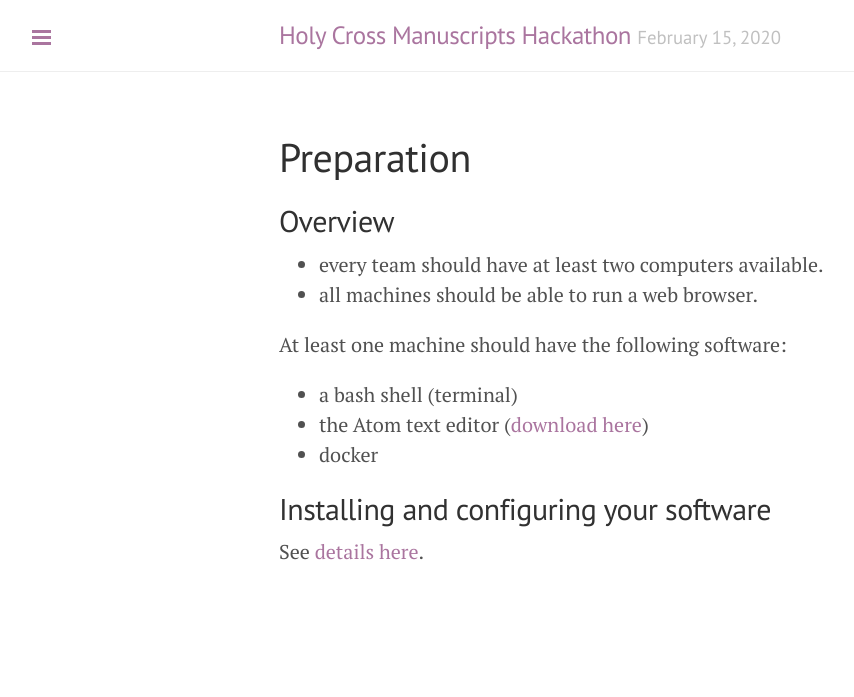
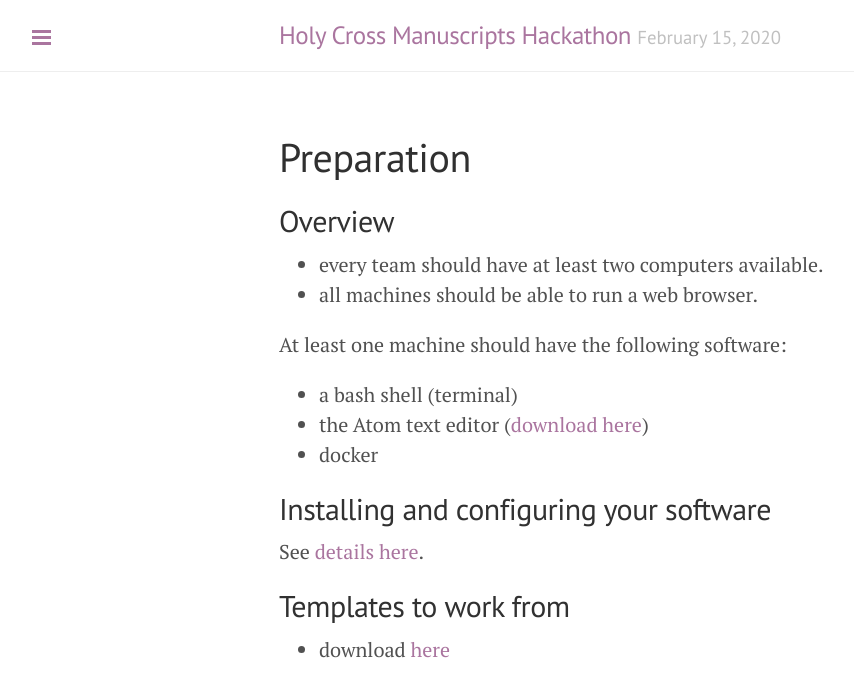
Before and after one commit to HCMID/ms-hackathon-2020, a Jekyll site: the page built from docs/preparation.md, in a window 1280 px wide. Shown: the top 697 px of the page, without its empty margins (1-855 px from the left). Built offline with Jekyll 4.4.1, drawn with Linux system fonts in a browser that asks for light colours.

Commit message:
Add link to templates

```diff
--- a/docs/preparation.md
+++ b/docs/preparation.md
@@ -21,3 +21,8 @@ At least one machine should have the following software:
 ## Installing and configuring your software
 
 See [details here](../software).
+
+
+## Templates to work from
+
+- download [here](https://github.com/HCMID/hackathon2020-template)
```
